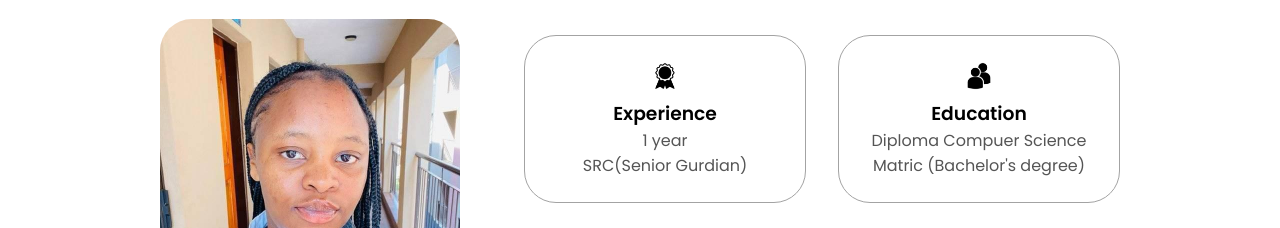
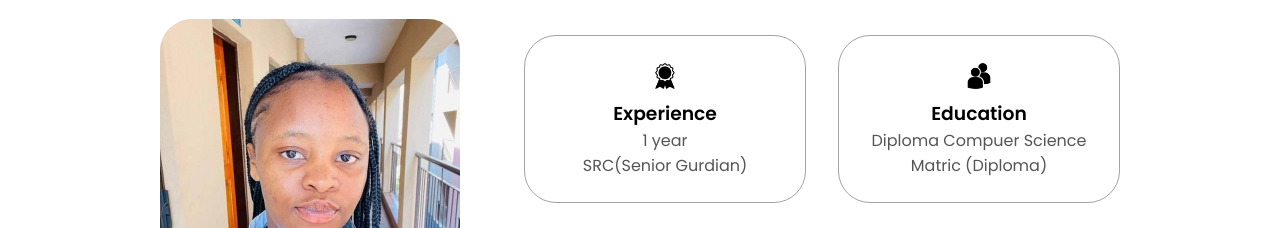
Before and after one commit to LungileSibitani/LungileSibitani.github.io, a plain HTML site: page index.html in a window 1280 px wide. Shown: the part 1100-1328 px from the top of the page. Drawn offline with Linux system fonts and the light colour scheme.

Commit message:
Update index.html
update high school education

```diff
--- a/index.html
+++ b/index.html
@@ -100,7 +100,7 @@
                 class="icon"
               />
               <h3>Education</h3>
-              <p>Diploma Compuer Science<br />Matric (Bachelor's degree)</p>
+              <p>Diploma Compuer Science<br />Matric (Diploma)</p>
             </div>
           </div>
           <div class="text-container">
```
